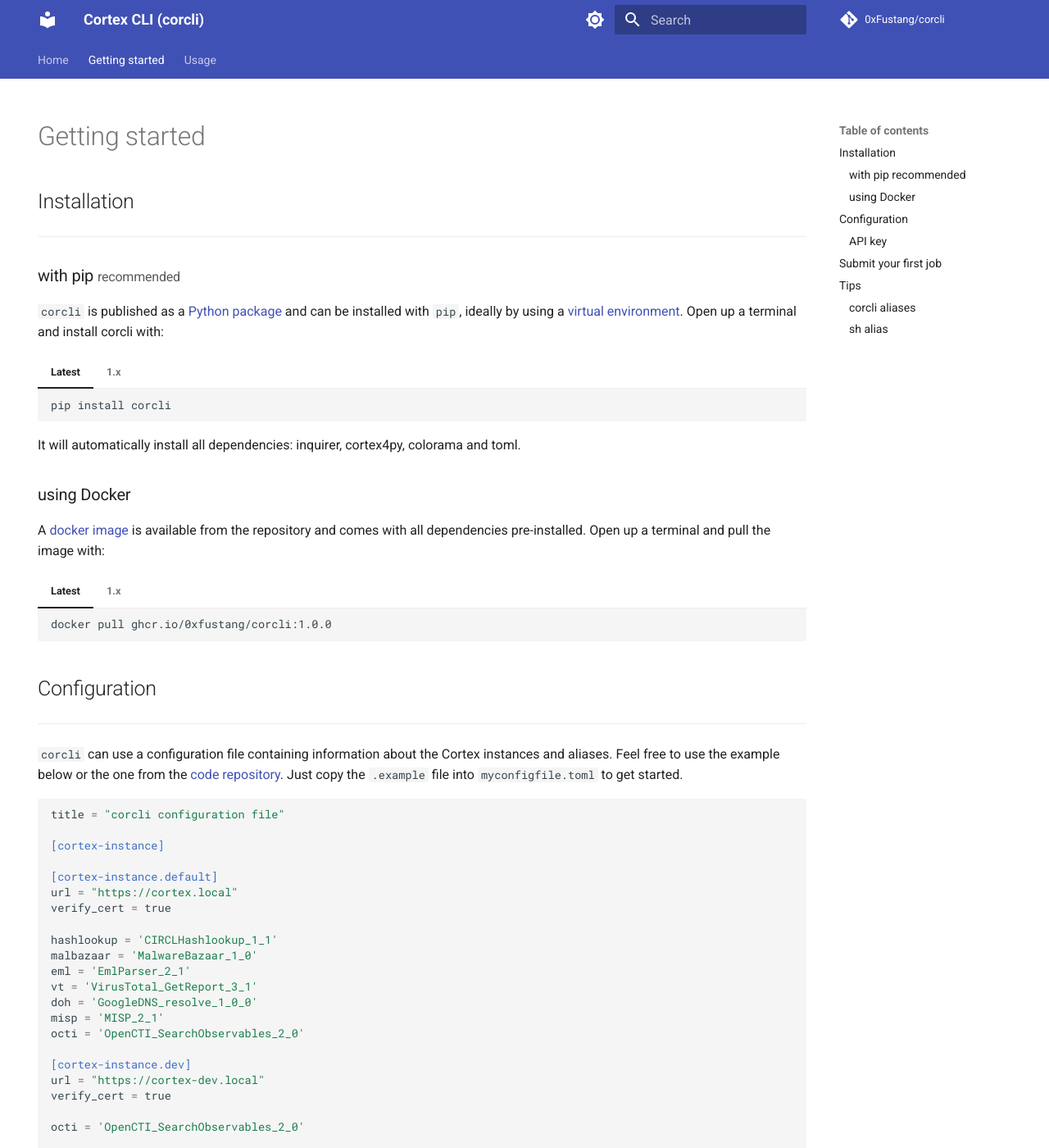
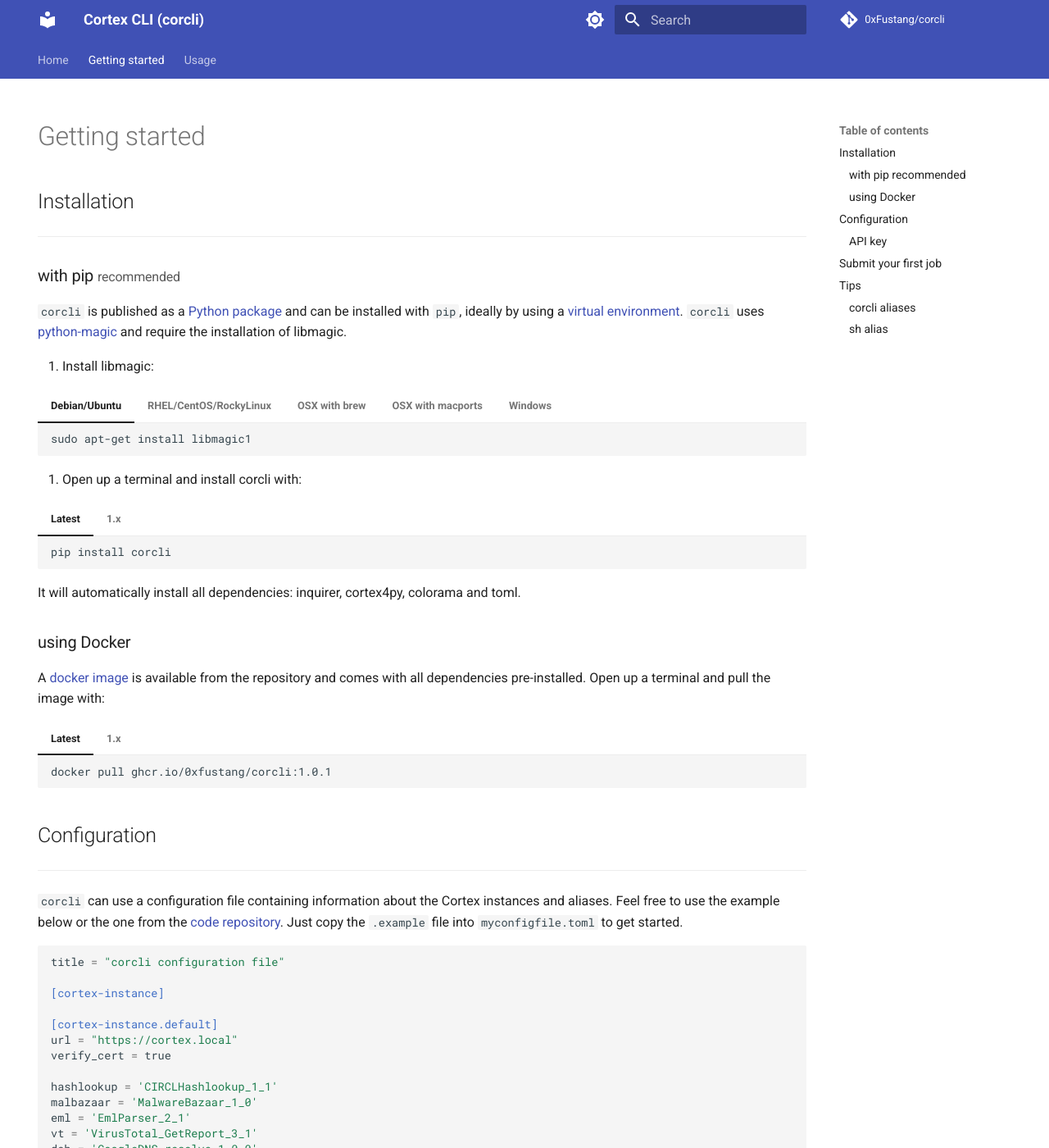
Before and after one commit to 0xFustang/corcli-docs, an MkDocs documentation site: the page built from docs/getting-started.md, in a window 1280 px wide and 1400 px high. Shown: the whole window at 82% size. Built offline with MkDocs 1.6.1 and Material for MkDocs 9.7.7, drawn with Linux system fonts in a browser that asks for light colours; comment, search, counter and statistics services are not loaded.

Commit message:
[UPD] - getting started

````diff
--- a/docs/getting-started.md
+++ b/docs/getting-started.md
@@ -10,8 +10,42 @@
 
 ### with pip <small>recommended</small>
 
-`corcli` is published as a [Python package] and can be installed with `pip`, ideally by using a [virtual environment]. Open up a terminal and install corcli with:
+`corcli` is published as a [Python package] and can be installed with `pip`, ideally by using a [virtual environment]. `corcli` uses [python-magic] and require the installation of libmagic.
 
+1. Install libmagic:
+
+=== "Debian/Ubuntu"
+
+    ```sh
+    sudo apt-get install libmagic1
+    ```
+
+=== "RHEL/CentOS/RockyLinux"
+
+    ```sh
+    sudo yum install libmagic
+    ```
+
+=== "OSX with brew"
+
+    ```sh
+    brew install libmagic
+    ```
+
+=== "OSX with macports"
+
+    ```sh
+    port install file
+    ```
+
+=== "Windows"
+
+    ```sh
+    pip install python-magic-bin
+    ```
+
+
+2. Open up a terminal and install corcli with:
 
 === "Latest"
 
@@ -27,6 +61,7 @@
 
 It will automatically install all dependencies: inquirer, cortex4py, colorama and toml.
 
+[python-magic]: https://github.com/ahupp/python-magic
 [Python package]: https://pypi.org/project/corcli/
 [virtual environment]: https://realpython.com/what-is-pip/#using-pip-in-a-python-virtual-environment
 
@@ -37,7 +72,7 @@
 === "Latest"
 
     ```sh
-    docker pull ghcr.io/0xfustang/corcli:1.0.0
+    docker pull ghcr.io/0xfustang/corcli:1.0.1
     ```
 
 === "1.x"
````
